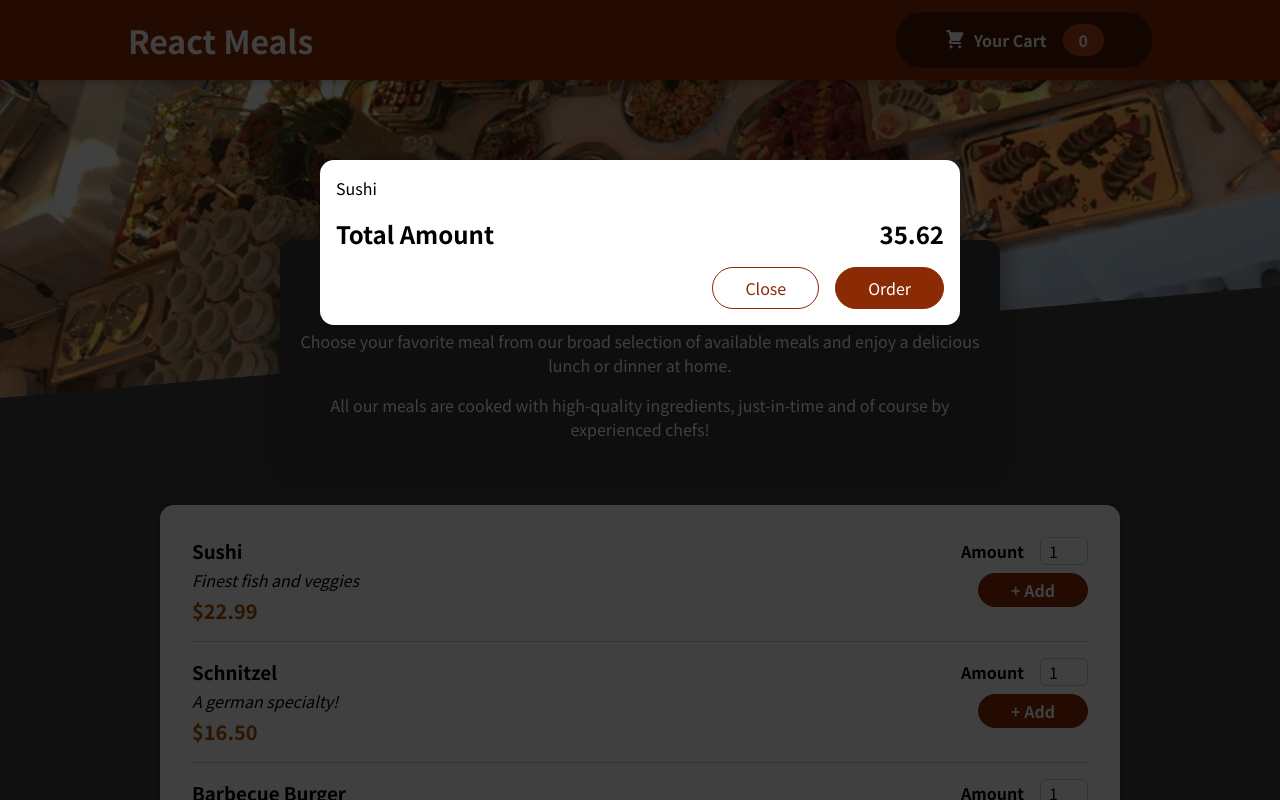
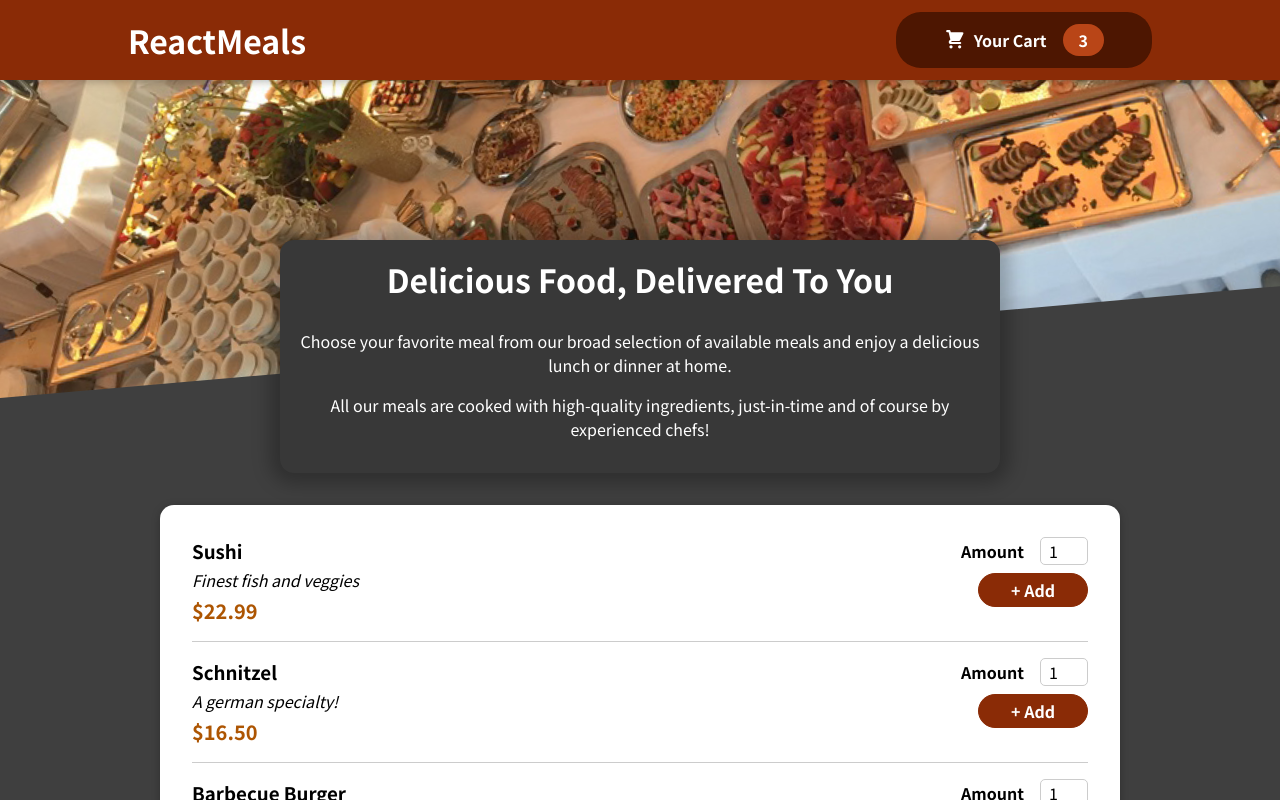
Before and after one commit to Vinay-M-01/Food-Order-App, a React (Create React App) app: page / in a window 1280 px wide. Shown: the top 800 px of the page. Built offline with nearby package versions, Linux system fonts and the light colour scheme.

Commit message:
Cart Open and Close

```diff
--- a/src/App.js
+++ b/src/App.js
@@ -1,17 +1,56 @@
-import { Fragment } from 'react';
+import { Fragment, useState } from 'react';
 
 import Header from './components/Layout/Header';
-import Meals from './components/Meals/Meals';
+import MealsSummary from './components/Meals/MealsSummary';
+import AvailableMeals from './components/Meals/AvailableMeals';
 import Cart from './components/Cart/Cart';
 
+
 function App() {
+  const [showCart, setShowCart] = useState(false)
+  const dummyItems = [
+    {
+        dishName:'Sushi',
+        description:'Finest Fish and Vegies',
+        amount:'$29.99',
+        id: Math.random().toString()
+    },
+    {
+        dishName:'Dosa',
+        description:'Dharwad Speciality',
+        amount:'$10.99',
+        id: Math.random().toString()
+    },
+    {
+        dishName:'Idli',
+        description:'Begluru Speciality',
+        amount:'$9.99',
+        id: Math.random().toString()
+    },
+    {
+        dishName:'Biriyani',
+        description:'BVB Speciality',
+        amount:'$15.99',
+        id: Math.random().toString()
+    }
+
+]
+const doThis = ()=>{
+
+    setShowCart(true)
+
+}
+const closeTheModal = ()=>{
+  setShowCart(false)
+
+}
   return (
     <Fragment>
-      <Cart/>
-      <Header />
-      <main>
-        <Meals />
-      </main>
+      {showCart && <Cart CloseCart = {closeTheModal}></Cart>}
+      <Header onCartClick={doThis} />
+      <MealsSummary/>
+      <AvailableMeals Items = {dummyItems}/>
+
     </Fragment>
   );
 }
--- a/src/components/Cart/Cart.js
+++ b/src/components/Cart/Cart.js
@@ -1,28 +1,33 @@
-import Modal from '../UI/Modal';
-import classes from './Cart.module.css';
+import React from "react";
+import Modal from "../UI/Modal";
+import classes from './Cart.module.css'
 
-const Cart = (props) => {
-  const cartItems = (
-    <ul className={classes['cart-items']}>
-      {[{ id: 'c1', name: 'Sushi', amount: 2, price: 12.99 }].map((item) => (
-        <li>{item.name}</li>
-      ))}
-    </ul>
-  );
+const Cart = (props)=>{
+    const cartItems = <ul className={classes['cart-items']}>
+        {[{id:'c1', name:'Sushi', amount:'2', price:12.99}].map(item=><li key={item.id}>{item.name}</li>
 
-  return (
+    )}</ul>
+
+
+
+
+
+
+    return(
         <Modal>
+
         {cartItems}
-      <div className={classes.total}>
-        <span>Total Amount</span>
+
+        <div>
+        <span className={classes.total}>Total Amount</span>
         <span>35.62</span>
         </div>
         <div className={classes.actions}>
-        <button className={classes['button--alt']}>Close</button>
-        <button className={classes.button}>Order</button>
+            <button className={classes['button--alt']} onClick={props.CloseCart}>Close</button>
+            <button className={classes.button}> Order </button>
         </div>
         </Modal>
-  );
-};
+        )
+}
 
 export default Cart;
--- a/src/components/Layout/Header.js
+++ b/src/components/Layout/Header.js
@@ -1,23 +1,23 @@
-
-import classes from './Header.module.css'
-
-
-import MealsImage from '../../assets/meals.jpg'
 import { Fragment } from 'react';
 import HeaderCartButton from './HeaderCartButton';
 
+import mealsImage from '../../assets/meals.jpg';
+import classes from './Header.module.css';
+
+
 const Header = (props) => {
+
   return (
     <Fragment>
       <header className={classes.header}>
-                <h1>React Meals</h1>
-                <HeaderCartButton/>
+        <h1>ReactMeals</h1>
+        <HeaderCartButton onHeaderButtonClick={props.onCartClick}/>
       </header>
       <div className={classes['main-image']}>
-                <img src={MealsImage} alt="A Table full of crap" />
+        <img src={mealsImage} alt='A table full of delicious food!' />
       </div>
     </Fragment>
   );
-}
+};
 
 export default Header;
--- a/src/components/Layout/HeaderCartButton.js
+++ b/src/components/Layout/HeaderCartButton.js
@@ -1,21 +1,16 @@
-
 import CartIcon from '../Cart/CartIcon';
 import classes from './HeaderCartButton.module.css';
 
 const HeaderCartButton = (props) => {
-    return (
-      <button className={classes.button}>
-
+  return (
+    <button className={classes.button} onClick={props.onHeaderButtonClick}>
       <span className={classes.icon}>
         <CartIcon />
       </span>
-
       <span>Your Cart</span>
-
-      <span className={classes.badge}>0</span>
-
+      <span className={classes.badge}>3</span>
     </button>
-     );
-}
+  );
+};
 
 export default HeaderCartButton;
```
Lines whose indentation alone changed are shown as unchanged.
